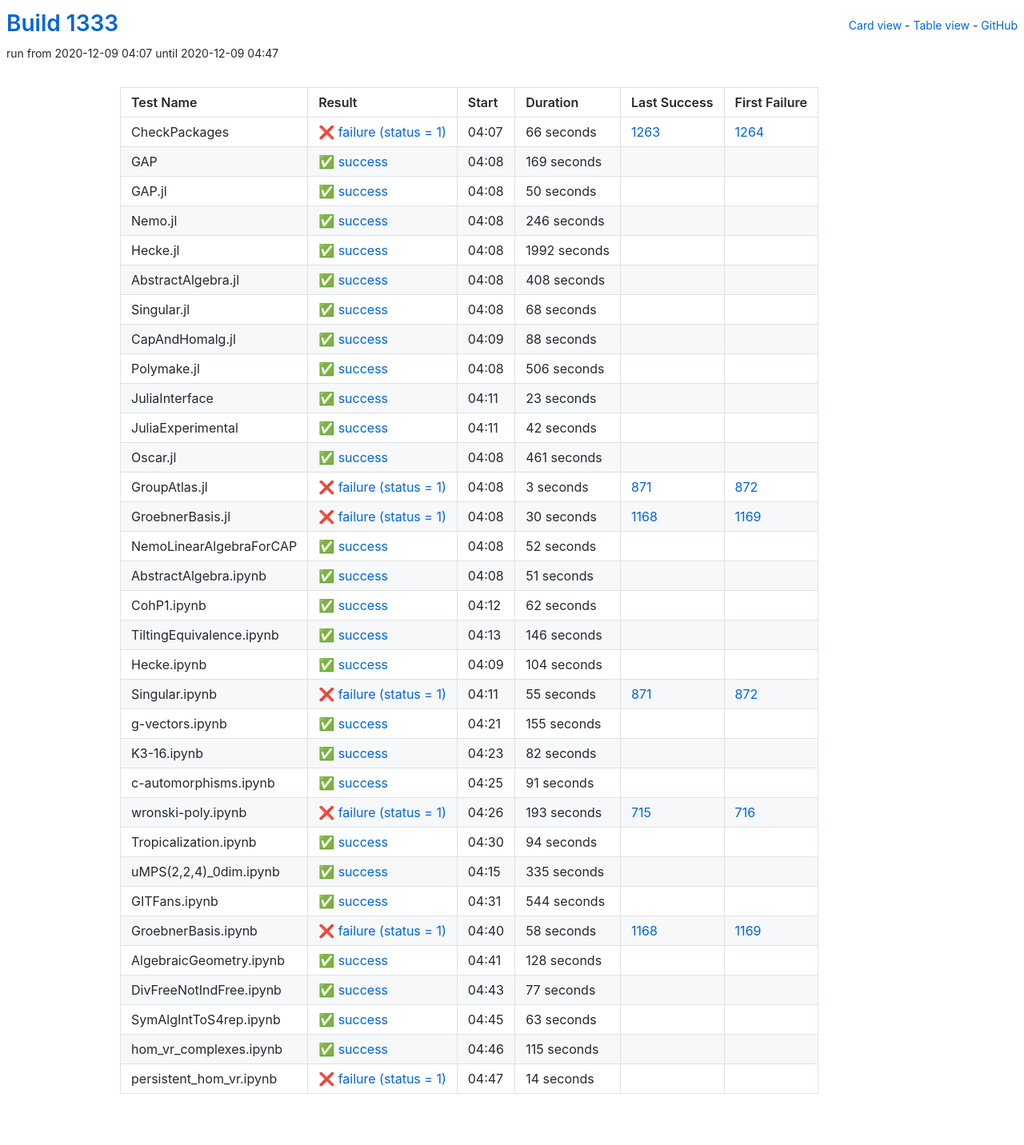
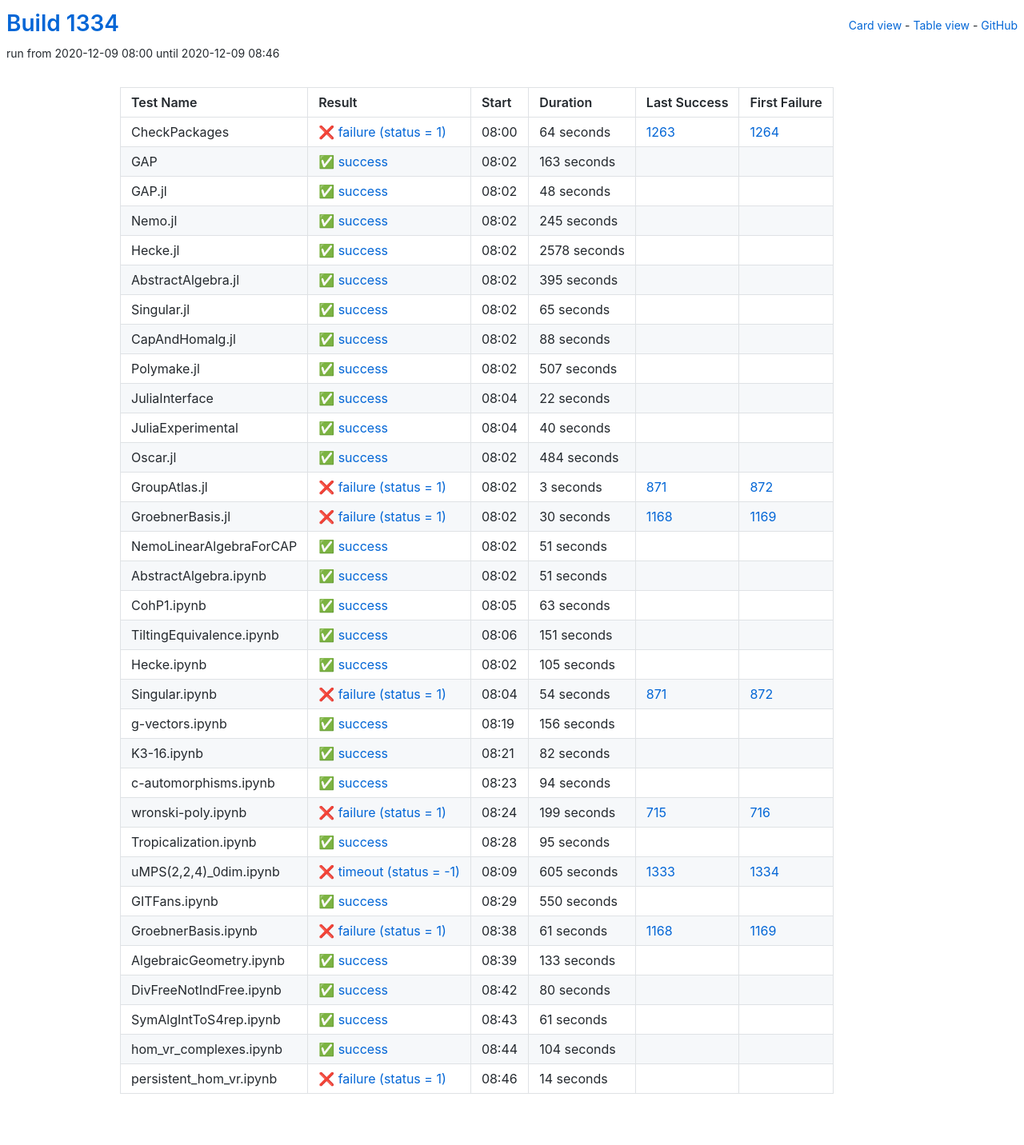
Before and after one commit to oscar-system/oscar-ci-status-stable, a Jekyll site: the page built from table.html, in a window 1280 px wide. Shown: the whole page at 80% size. Built offline with Jekyll 4.4.1, drawn with Linux system fonts in a browser that asks for light colours.

Commit message:
Build #1334

```diff
--- a/_data/ci.yml
+++ b/_data/ci.yml
@@ -1,6 +1,6 @@
 ---
-build: 1333
-build_url: https://oscarci.mathematik.uni-kl.de/job/oscar-stable/1333/
+build: 1334
+build_url: https://oscarci.mathematik.uni-kl.de/job/oscar-stable/1334/
 job: oscar-stable
 organization: oscar-system
 repo: oscar-ci-status-stable
@@ -8,92 +8,92 @@ repourl: https://github.com/oscar-system/oscar-ci-status-stable
 tests:
 - name: CheckPackages
   id: checkpackages
-  log: https://oscarci.mathematik.uni-kl.de/job/oscar-stable/1333/artifact/logs/build-1333/CheckPackages.log
-  start: 2020-12-09 04:07
+  log: https://oscarci.mathematik.uni-kl.de/job/oscar-stable/1334/artifact/logs/build-1334/CheckPackages.log
+  start: 2020-12-09 08:00
   success: false
   exitcode: 1
   status: failure
-  duration: 66
+  duration: 64
   last_success: 1263
   last_success_url: https://oscarci.mathematik.uni-kl.de/job/oscar-stable/1263/
   first_failure: 1264
   first_failure_url: https://oscarci.mathematik.uni-kl.de/job/oscar-stable/1264/
 - name: GAP
   id: gap
-  log: https://oscarci.mathematik.uni-kl.de/job/oscar-stable/1333/artifact/logs/build-1333/GAP.log
-  start: 2020-12-09 04:08
+  log: https://oscarci.mathematik.uni-kl.de/job/oscar-stable/1334/artifact/logs/build-1334/GAP.log
+  start: 2020-12-09 08:02
   success: true
   exitcode: 0
   status: success
-  duration: 169
+  duration: 163
   last_success: false
   last_success_url:
   first_failure: false
   first_failure_url:
 - name: GAP.jl
   id: gap-jl
-  log: https://oscarci.mathematik.uni-kl.de/job/oscar-stable/1333/artifact/logs/build-1333/GAP.jl.log
-  start: 2020-12-09 04:08
+  log: https://oscarci.mathematik.uni-kl.de/job/oscar-stable/1334/artifact/logs/build-1334/GAP.jl.log
+  start: 2020-12-09 08:02
   success: true
   exitcode: 0
   status: success
-  duration: 50
+  duration: 48
   last_success: false
   last_success_url:
   first_failure: false
   first_failure_url:
 - name: Nemo.jl
   id: nemo-jl
-  log: https://oscarci.mathematik.uni-kl.de/job/oscar-stable/1333/artifact/logs/build-1333/Nemo.jl.log
-  start: 2020-12-09 04:08
+  log: https://oscarci.mathematik.uni-kl.de/job/oscar-stable/1334/artifact/logs/build-1334/Nemo.jl.log
+  start: 2020-12-09 08:02
   success: true
   exitcode: 0
   status: success
-  duration: 246
+  duration: 245
   last_success: false
   last_success_url:
   first_failure: false
   first_failure_url:
 - name: Hecke.jl
   id: hecke-jl
-  log: https://oscarci.mathematik.uni-kl.de/job/oscar-stable/1333/artifact/logs/build-1333/Hecke.jl.log
-  start: 2020-12-09 04:08
+  log: https://oscarci.mathematik.uni-kl.de/job/oscar-stable/1334/artifact/logs/build-1334/Hecke.jl.log
+  start: 2020-12-09 08:02
   success: true
   exitcode: 0
   status: success
-  duration: 1992
+  duration: 2578
   last_success: false
   last_success_url:
   first_failure: false
   first_failure_url:
 - name: AbstractAlgebra.jl
   id: abstractalgebra-jl
-  log: https://oscarci.mathematik.uni-kl.de/job/oscar-stable/1333/artifact/logs/build-1333/AbstractAlgebra.jl.log
-  start: 2020-12-09 04:08
+  log: https://oscarci.mathematik.uni-kl.de/job/oscar-stable/1334/artifact/logs/build-1334/AbstractAlgebra.jl.log
+  start: 2020-12-09 08:02
   success: true
   exitcode: 0
   status: success
-  duration: 408
+  duration: 395
   last_success: false
   last_success_url:
   first_failure: false
   first_failure_url:
 - name: Singular.jl
   id: singular-jl
-  log: https://oscarci.mathematik.uni-kl.de/job/oscar-stable/1333/artifact/logs/build-1333/Singular.jl.log
-  start: 2020-12-09 04:08
+  log: https://oscarci.mathematik.uni-kl.de/job/oscar-stable/1334/artifact/logs/build-1334/Singular.jl.log
+  start: 2020-12-09 08:02
   success: true
   exitcode: 0
   status: success
-  duration: 68
+  duration: 65
   last_success: false
   last_success_url:
   first_failure: false
   first_failure_url:
 - name: CapAndHomalg.jl
   id: capandhomalg-jl
-  log: https://oscarci.mathematik.uni-kl.de/job/oscar-stable/1333/artifact/logs/build-1333/CapAndHomalg.jl.log
-  start: 2020-12-09 04:09
+  log: https://oscarci.mathematik.uni-kl.de/job/oscar-stable/1334/artifact/logs/build-1334/CapAndHomalg.jl.log
+  start: 2020-12-09 08:02
   success: true
   exitcode: 0
   status: success
@@ -104,56 +104,56 @@ tests:
   first_failure_url:
 - name: Polymake.jl
   id: polymake-jl
-  log: https://oscarci.mathematik.uni-kl.de/job/oscar-stable/1333/artifact/logs/build-1333/Polymake.jl.log
-  start: 2020-12-09 04:08
+  log: https://oscarci.mathematik.uni-kl.de/job/oscar-stable/1334/artifact/logs/build-1334/Polymake.jl.log
+  start: 2020-12-09 08:02
   success: true
   exitcode: 0
   status: success
-  duration: 506
+  duration: 507
   last_success: false
   last_success_url:
   first_failure: false
   first_failure_url:
 - name: JuliaInterface
   id: juliainterface
-  log: https://oscarci.mathematik.uni-kl.de/job/oscar-stable/1333/artifact/logs/build-1333/JuliaInterface.log
-  start: 2020-12-09 04:11
+  log: https://oscarci.mathematik.uni-kl.de/job/oscar-stable/1334/artifact/logs/build-1334/JuliaInterface.log
+  start: 2020-12-09 08:04
   success: true
   exitcode: 0
   status: success
-  duration: 23
+  duration: 22
   last_success: false
   last_success_url:
   first_failure: false
   first_failure_url:
 - name: JuliaExperimental
   id: juliaexperimental
-  log: https://oscarci.mathematik.uni-kl.de/job/oscar-stable/1333/artifact/logs/build-1333/JuliaExperimental.log
-  start: 2020-12-09 04:11
+  log: https://oscarci.mathematik.uni-kl.de/job/oscar-stable/1334/artifact/logs/build-1334/JuliaExperimental.log
+  start: 2020-12-09 08:04
   success: true
   exitcode: 0
   status: success
-  duration: 42
+  duration: 40
   last_success: false
   last_success_url:
   first_failure: false
   first_failure_url:
 - name: Oscar.jl
   id: oscar-jl
-  log: https://oscarci.mathematik.uni-kl.de/job/oscar-stable/1333/artifact/logs/build-1333/Oscar.jl.log
-  start: 2020-12-09 04:08
+  log: https://oscarci.mathematik.uni-kl.de/job/oscar-stable/1334/artifact/logs/build-1334/Oscar.jl.log
+  start: 2020-12-09 08:02
   success: true
   exitcode: 0
   status: success
-  duration: 461
+  duration: 484
   last_success: false
   last_success_url:
   first_failure: false
   first_failure_url:
 - name: GroupAtlas.jl
   id: groupatlas-jl
-  log: https://oscarci.mathematik.uni-kl.de/job/oscar-stable/1333/artifact/logs/build-1333/GroupAtlas.jl.log
-  start: 2020-12-09 04:08
+  log: https://oscarci.mathematik.uni-kl.de/job/oscar-stable/1334/artifact/logs/build-1334/GroupAtlas.jl.log
+  start: 2020-12-09 08:02
   success: false
   exitcode: 1
   status: failure
@@ -164,8 +164,8 @@ tests:
   first_failure_url: https://oscarci.mathematik.uni-kl.de/job/oscar-stable/872/
 - name: GroebnerBasis.jl
   id: groebnerbasis-jl
-  log: https://oscarci.mathematik.uni-kl.de/job/oscar-stable/1333/artifact/logs/build-1333/GroebnerBasis.jl.log
-  start: 2020-12-09 04:08
+  log: https://oscarci.mathematik.uni-kl.de/job/oscar-stable/1334/artifact/logs/build-1334/GroebnerBasis.jl.log
+  start: 2020-12-09 08:02
   success: false
   exitcode: 1
   status: failure
@@ -176,20 +176,20 @@ tests:
   first_failure_url: https://oscarci.mathematik.uni-kl.de/job/oscar-stable/1169/
 - name: NemoLinearAlgebraForCAP
   id: nemolinearalgebraforcap
-  log: https://oscarci.mathematik.uni-kl.de/job/oscar-stable/1333/artifact/logs/build-1333/NemoLinearAlgebraForCAP.log
-  start: 2020-12-09 04:08
+  log: https://oscarci.mathematik.uni-kl.de/job/oscar-stable/1334/artifact/logs/build-1334/NemoLinearAlgebraForCAP.log
+  start: 2020-12-09 08:02
   success: true
   exitcode: 0
   status: success
-  duration: 52
+  duration: 51
   last_success: false
   last_success_url:
   first_failure: false
   first_failure_url:
 - name: AbstractAlgebra.ipynb
   id: abstractalgebra-ipynb
-  log: https://oscarci.mathematik.uni-kl.de/job/oscar-stable/1333/artifact/logs/build-1333/AbstractAlgebra.ipynb.log
-  start: 2020-12-09 04:08
+  log: https://oscarci.mathematik.uni-kl.de/job/oscar-stable/1334/artifact/logs/build-1334/AbstractAlgebra.ipynb.log
+  start: 2020-12-09 08:02
   success: true
   exitcode: 0
   status: success
@@ -200,68 +200,68 @@ tests:
   first_failure_url:
 - name: CohP1.ipynb
   id: cohp1-ipynb
-  log: https://oscarci.mathematik.uni-kl.de/job/oscar-stable/1333/artifact/logs/build-1333/CohP1.ipynb.log
-  start: 2020-12-09 04:12
+  log: https://oscarci.mathematik.uni-kl.de/job/oscar-stable/1334/artifact/logs/build-1334/CohP1.ipynb.log
+  start: 2020-12-09 08:05
   success: true
   exitcode: 0
   status: success
-  duration: 62
+  duration: 63
   last_success: false
   last_success_url:
   first_failure: false
   first_failure_url:
 - name: TiltingEquivalence.ipynb
   id: tiltingequivalence-ipynb
-  log: https://oscarci.mathematik.uni-kl.de/job/oscar-stable/1333/artifact/logs/build-1333/TiltingEquivalence.ipynb.log
-  start: 2020-12-09 04:13
+  log: https://oscarci.mathematik.uni-kl.de/job/oscar-stable/1334/artifact/logs/build-1334/TiltingEquivalence.ipynb.log
+  start: 2020-12-09 08:06
   success: true
   exitcode: 0
   status: success
-  duration: 146
+  duration: 151
   last_success: false
   last_success_url:
   first_failure: false
   first_failure_url:
 - name: Hecke.ipynb
   id: hecke-ipynb
-  log: https://oscarci.mathematik.uni-kl.de/job/oscar-stable/1333/artifact/logs/build-1333/Hecke.ipynb.log
-  start: 2020-12-09 04:09
+  log: https://oscarci.mathematik.uni-kl.de/job/oscar-stable/1334/artifact/logs/build-1334/Hecke.ipynb.log
+  start: 2020-12-09 08:02
   success: true
   exitcode: 0
   status: success
-  duration: 104
+  duration: 105
   last_success: false
   last_success_url:
   first_failure: false
   first_failure_url:
 - name: Singular.ipynb
   id: singular-ipynb
-  log: https://oscarci.mathematik.uni-kl.de/job/oscar-stable/1333/artifact/logs/build-1333/Singular.ipynb.log
-  start: 2020-12-09 04:11
+  log: https://oscarci.mathematik.uni-kl.de/job/oscar-stable/1334/artifact/logs/build-1334/Singular.ipynb.log
+  start: 2020-12-09 08:04
   success: false
   exitcode: 1
   status: failure
-  duration: 55
+  duration: 54
   last_success: 871
   last_success_url: https://oscarci.mathematik.uni-kl.de/job/oscar-stable/871/
   first_failure: 872
   first_failure_url: https://oscarci.mathematik.uni-kl.de/job/oscar-stable/872/
 - name: g-vectors.ipynb
   id: g-vectors-ipynb
-  log: https://oscarci.mathematik.uni-kl.de/job/oscar-stable/1333/artifact/logs/build-1333/g-vectors.ipynb.log
-  start: 2020-12-09 04:21
+  log: https://oscarci.mathematik.uni-kl.de/job/oscar-stable/1334/artifact/logs/build-1334/g-vectors.ipynb.log
+  start: 2020-12-09 08:19
   success: true
   exitcode: 0
   status: success
-  duration: 155
+  duration: 156
   last_success: false
   last_success_url:
   first_failure: false
   first_failure_url:
 - name: K3-16.ipynb
   id: k3-16-ipynb
-  log: https://oscarci.mathematik.uni-kl.de/job/oscar-stable/1333/artifact/logs/build-1333/K3-16.ipynb.log
-  start: 2020-12-09 04:23
+  log: https://oscarci.mathematik.uni-kl.de/job/oscar-stable/1334/artifact/logs/build-1334/K3-16.ipynb.log
+  start: 2020-12-09 08:21
   success: true
   exitcode: 0
   status: success
@@ -272,32 +272,8 @@ tests:
   first_failure_url:
 - name: c-automorphisms.ipynb
   id: c-automorphisms-ipynb
-  log: https://oscarci.mathematik.uni-kl.de/job/oscar-stable/1333/artifact/logs/build-1333/c-automorphisms.ipynb.log
-  start: 2020-12-09 04:25
-  success: true
-  exitcode: 0
-  status: success
-  duration: 91
-  last_success: false
-  last_success_url:
-  first_failure: false
-  first_failure_url:
-- name: wronski-poly.ipynb
-  id: wronski-poly-ipynb
-  log: https://oscarci.mathematik.uni-kl.de/job/oscar-stable/1333/artifact/logs/build-1333/wronski-poly.ipynb.log
-  start: 2020-12-09 04:26
-  success: false
-  exitcode: 1
-  status: failure
-  duration: 193
-  last_success: 715
-  last_success_url: https://oscarci.mathematik.uni-kl.de/job/oscar-stable/715/
-  first_failure: 716
-  first_failure_url: https://oscarci.mathematik.uni-kl.de/job/oscar-stable/716/
-- name: Tropicalization.ipynb
-  id: tropicalization-ipynb
-  log: https://oscarci.mathematik.uni-kl.de/job/oscar-stable/1333/artifact/logs/build-1333/Tropicalization.ipynb.log
-  start: 2020-12-09 04:30
+  log: https://oscarci.mathematik.uni-kl.de/job/oscar-stable/1334/artifact/logs/build-1334/c-automorphisms.ipynb.log
+  start: 2020-12-09 08:23
   success: true
   exitcode: 0
   status: success
@@ -306,94 +282,118 @@ tests:
   last_success_url:
   first_failure: false
   first_failure_url:
-- name: uMPS(2,2,4)_0dim.ipynb
-  id: umps-2-2-4-0dim-ipynb
-  log: https://oscarci.mathematik.uni-kl.de/job/oscar-stable/1333/artifact/logs/build-1333/uMPS-2-2-4-_0dim.ipynb.log
-  start: 2020-12-09 04:15
+- name: wronski-poly.ipynb
+  id: wronski-poly-ipynb
+  log: https://oscarci.mathematik.uni-kl.de/job/oscar-stable/1334/artifact/logs/build-1334/wronski-poly.ipynb.log
+  start: 2020-12-09 08:24
+  success: false
+  exitcode: 1
+  status: failure
+  duration: 199
+  last_success: 715
+  last_success_url: https://oscarci.mathematik.uni-kl.de/job/oscar-stable/715/
+  first_failure: 716
+  first_failure_url: https://oscarci.mathematik.uni-kl.de/job/oscar-stable/716/
+- name: Tropicalization.ipynb
+  id: tropicalization-ipynb
+  log: https://oscarci.mathematik.uni-kl.de/job/oscar-stable/1334/artifact/logs/build-1334/Tropicalization.ipynb.log
+  start: 2020-12-09 08:28
   success: true
   exitcode: 0
   status: success
-  duration: 335
+  duration: 95
   last_success: false
   last_success_url:
   first_failure: false
   first_failure_url:
+- name: uMPS(2,2,4)_0dim.ipynb
+  id: umps-2-2-4-0dim-ipynb
+  log: https://oscarci.mathematik.uni-kl.de/job/oscar-stable/1334/artifact/logs/build-1334/uMPS-2-2-4-_0dim.ipynb.log
+  start: 2020-12-09 08:09
+  success: false
+  exitcode: -1
+  status: timeout
+  duration: 605
+  last_success: 1333
+  last_success_url: https://oscarci.mathematik.uni-kl.de/job/oscar-stable/1333/
+  first_failure: 1334
+  first_failure_url: https://oscarci.mathematik.uni-kl.de/job/oscar-stable/1334/
 - name: GITFans.ipynb
   id: gitfans-ipynb
-  log: https://oscarci.mathematik.uni-kl.de/job/oscar-stable/1333/artifact/logs/build-1333/GITFans.ipynb.log
-  start: 2020-12-09 04:31
+  log: https://oscarci.mathematik.uni-kl.de/job/oscar-stable/1334/artifact/logs/build-1334/GITFans.ipynb.log
+  start: 2020-12-09 08:29
   success: true
   exitcode: 0
   status: success
-  duration: 544
+  duration: 550
   last_success: false
   last_success_url:
   first_failure: false
   first_failure_url:
 - name: GroebnerBasis.ipynb
   id: groebnerbasis-ipynb
-  log: https://oscarci.mathematik.uni-kl.de/job/oscar-stable/1333/artifact/logs/build-1333/GroebnerBasis.ipynb.log
-  start: 2020-12-09 04:40
+  log: https://oscarci.mathematik.uni-kl.de/job/oscar-stable/1334/artifact/logs/build-1334/GroebnerBasis.ipynb.log
+  start: 2020-12-09 08:38
   success: false
   exitcode: 1
   status: failure
-  duration: 58
+  duration: 61
   last_success: 1168
   last_success_url: https://oscarci.mathematik.uni-kl.de/job/oscar-stable/1168/
   first_failure: 1169
   first_failure_url: https://oscarci.mathematik.uni-kl.de/job/oscar-stable/1169/
 - name: AlgebraicGeometry.ipynb
   id: algebraicgeometry-ipynb
-  log: https://oscarci.mathematik.uni-kl.de/job/oscar-stable/1333/artifact/logs/build-1333/AlgebraicGeometry.ipynb.log
-  start: 2020-12-09 04:41
+  log: https://oscarci.mathematik.uni-kl.de/job/oscar-stable/1334/artifact/logs/build-1334/AlgebraicGeometry.ipynb.log
+  start: 2020-12-09 08:39
   success: true
   exitcode: 0
   status: success
-  duration: 128
+  duration: 133
   last_success: false
   last_success_url:
   first_failure: false
   first_failure_url:
 - name: DivFreeNotIndFree.ipynb
   id: divfreenotindfree-ipynb
-  log: https://oscarci.mathematik.uni-kl.de/job/oscar-stable/1333/artifact/logs/build-1333/DivFreeNotIndFree.ipynb.log
-  start: 2020-12-09 04:43
+  log: https://oscarci.mathematik.uni-kl.de/job/oscar-stable/1334/artifact/logs/build-1334/DivFreeNotIndFree.ipynb.log
+  start: 2020-12-09 08:42
   success: true
   exitcode: 0
   status: success
-  duration: 77
+  duration: 80
   last_success: false
   last_success_url:
   first_failure: false
   first_failure_url:
 - name: SymAlgIntToS4rep.ipynb
   id: symalginttos4rep-ipynb
-  log: https://oscarci.mathematik.uni-kl.de/job/oscar-stable/1333/artifact/logs/build-1333/SymAlgIntToS4rep.ipynb.log
-  start: 2020-12-09 04:45
+  log: https://oscarci.mathematik.uni-kl.de/job/oscar-stable/1334/artifact/logs/build-1334/SymAlgIntToS4rep.ipynb.log
+  start: 2020-12-09 08:43
   success: true
   exitcode: 0
   status: success
-  duration: 63
+  duration: 61
   last_success: false
   last_success_url:
   first_failure: false
   first_failure_url:
 - name: hom_vr_complexes.ipynb
   id: hom-vr-complexes-ipynb
-  log: https://oscarci.mathematik.uni-kl.de/job/oscar-stable/1333/artifact/logs/build-1333/hom_vr_complexes.ipynb.log
-  start: 2020-12-09 04:46
+  log: https://oscarci.mathematik.uni-kl.de/job/oscar-stable/1334/artifact/logs/build-1334/hom_vr_complexes.ipynb.log
+  start: 2020-12-09 08:44
   success: true
   exitcode: 0
   status: success
-  duration: 115
+  duration: 104
   last_success: false
   last_success_url:
   first_failure: false
   first_failure_url:
 - name: persistent_hom_vr.ipynb
   id: persistent-hom-vr-ipynb
-  log: https://oscarci.mathematik.uni-kl.de/job/oscar-stable/1333/artifact/logs/build-1333/persistent_hom_vr.ipynb.log
-  start: 2020-12-09 04:47
+  log: https://oscarci.mathematik.uni-kl.de/job/oscar-stable/1334/artifact/logs/build-1334/persistent_hom_vr.ipynb.log
+  start: 2020-12-09 08:46
   success: false
   exitcode: 1
   status: failure
```
Also changed, not shown: README.md.
